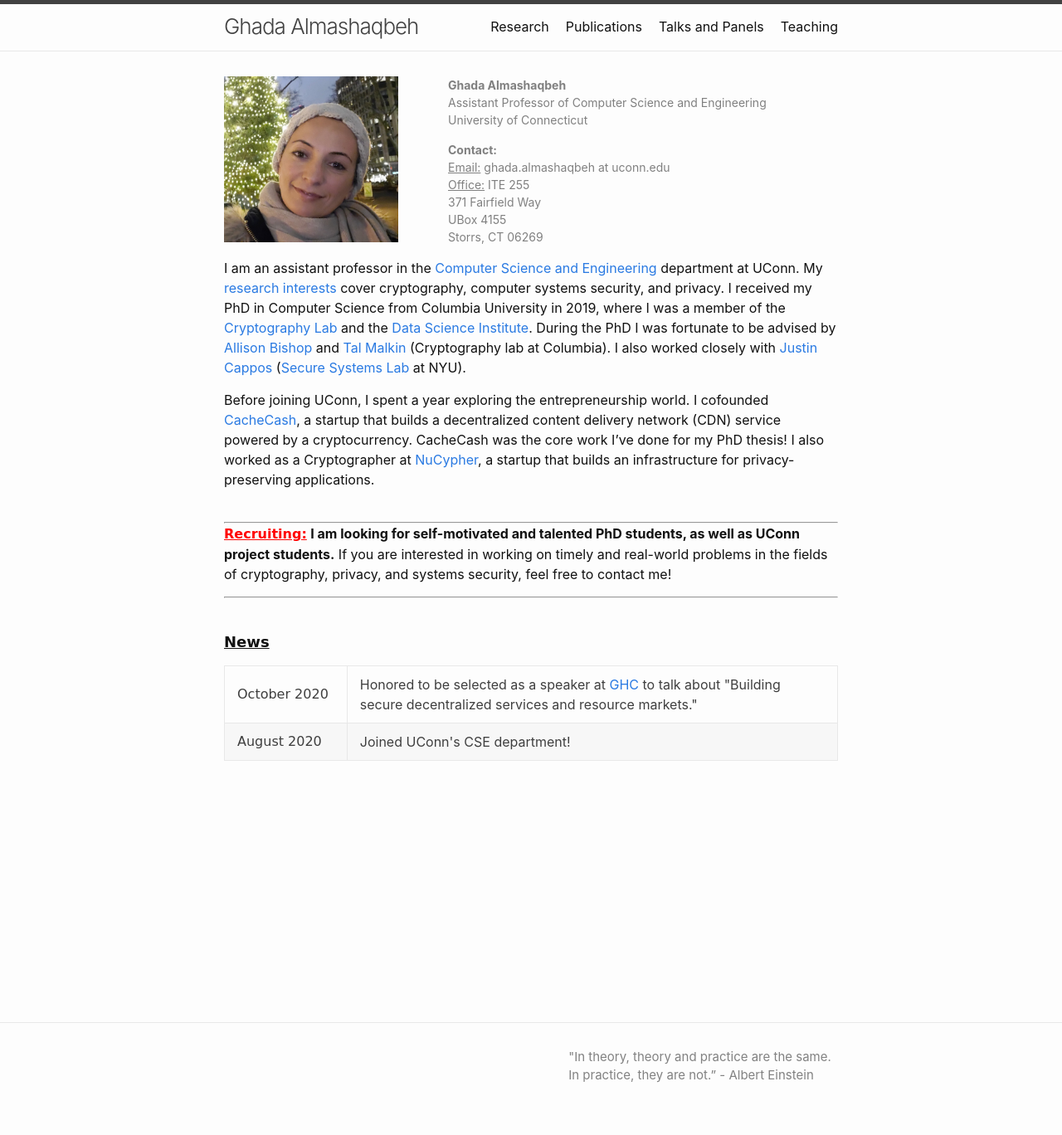
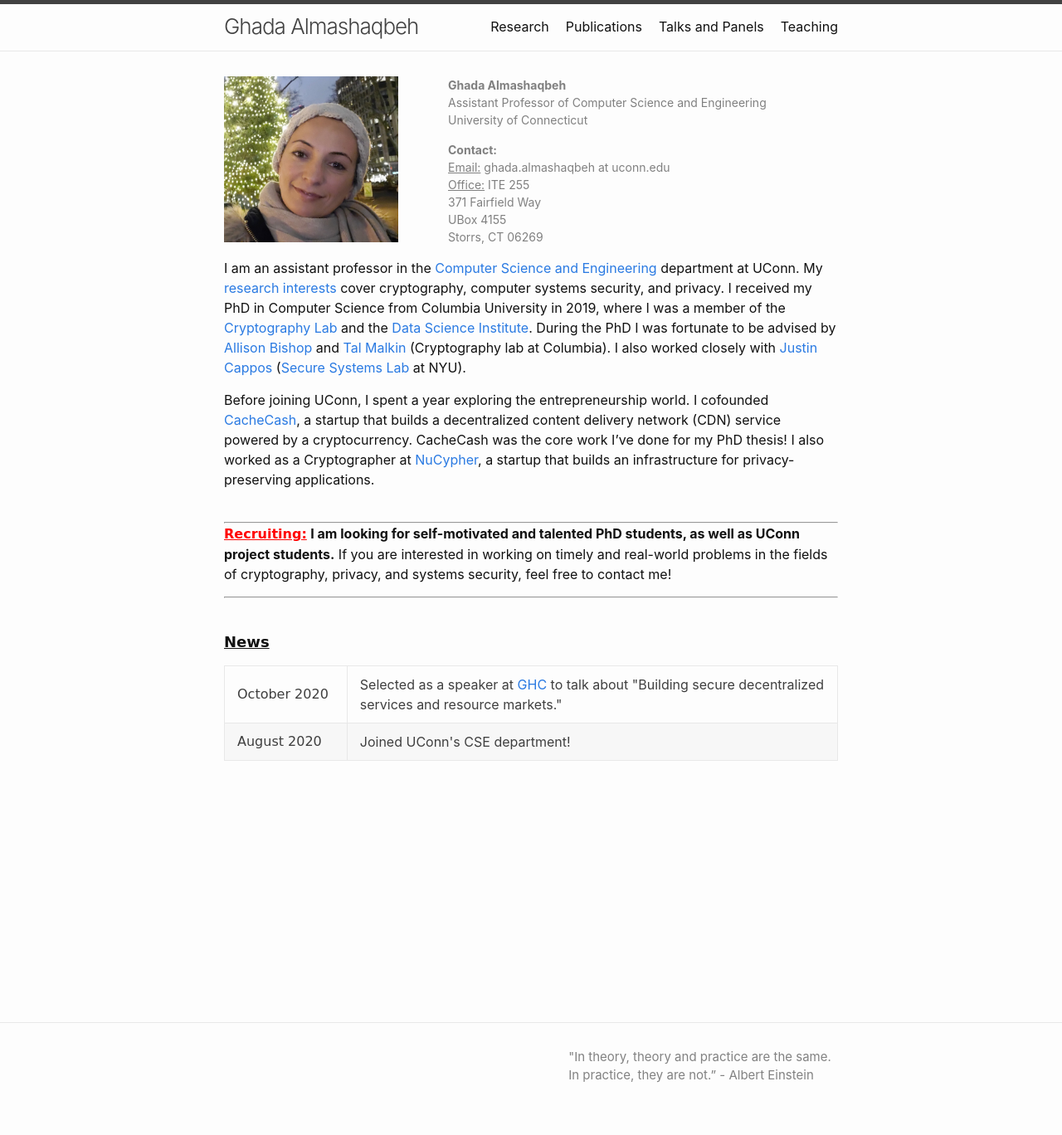
Before and after one commit to GhadaAlmashaqbeh/GhadaAlmashaqbeh.github.io, a Jekyll site: the page built from index.md, in a window 1280 px wide. Shown: the whole page at 83% size. Built offline with Jekyll 4.4.1, drawn with Linux system fonts in a browser that asks for light colours.

Commit message:
edit news

```diff
--- a/index.md
+++ b/index.md
@@ -37,7 +37,7 @@ Before joining UConn, I spent a year exploring the entrepreneurship world. I cof
   <table style = "width: 100%">
     <tr>
       <td style="width: 20%;font-family: 'Comic Sans MS';">October 2020</td>
-      <td>Honored to be selected as a speaker at <a href="https://ghc.anitab.org/">GHC</a> to talk about "Building secure decentralized services and resource markets."</td>
+      <td>Selected as a speaker at <a href="https://ghc.anitab.org/">GHC</a> to talk about "Building secure decentralized services and resource markets."</td>
     </tr>
     <tr>
       <td style="width: 18%;font-family: 'Comic Sans MS';">August 2020</td>
```
